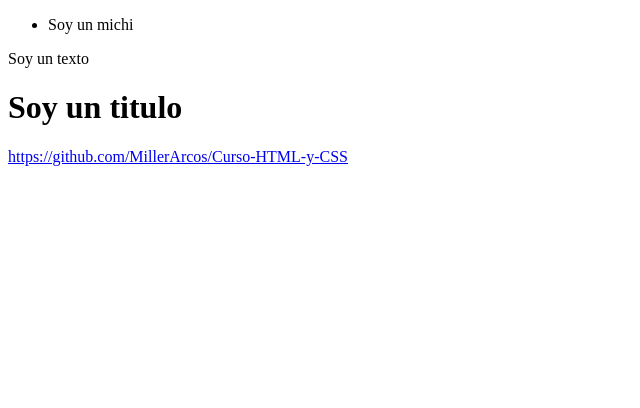
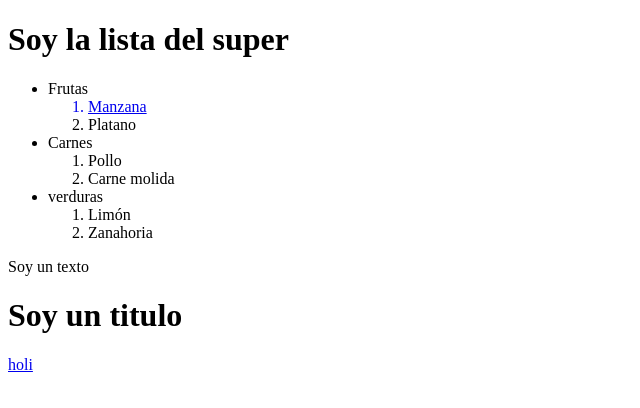
Before and after one commit to MillerArcos/Curso-HTML-y-CSS, a plain HTML site: page index.html in a window 1280 px wide. Shown: the whole page, without its empty margins (0-640 px from the left). Drawn offline with Linux system fonts and the light colour scheme.

Commit message:
cree lista del mercado

```diff
--- a/index.html
+++ b/index.html
@@ -13,23 +13,35 @@
             <nav></nav>
         </header>
         <main>
-            <section>
-                <article>
-
-                </article>
-            </section>
+            <h1>Soy la lista del super</h1>
             <ul>
-                <li>Soy un michi</li>
-            </ul>
-            <ol>
-
-            </ol>
+                <li>
+                    Frutas
+                    <ol>
+                        <a href="https://github.com/MillerArcos/Curso-HTML-y-CSS" target="_blank"> <li>Manzana</li> </a>
+                        <li>Platano</li>
+                    </ol>
+                </li>
+                <li>
+                    Carnes
+                    <ol>
+                        <li>Pollo</li>
+                        <li>Carne molida</li>
+                    </ol>
+                </li>
+                <li>
+                    verduras
+                    <ol>
+                        <li>Limón</li>
+                        <li>Zanahoria</li>
+                    </ol>
+                </li>
         </main>
         <footer>
 
         </footer>
         <p>Soy un texto</p>
         <h1>Soy un titulo</h1>
-        <a href="#">https://github.com/MillerArcos/Curso-HTML-y-CSS</a>
+        <a href="https://github.com/MillerArcos/Curso-HTML-y-CSS" target="_blank">holi</a>
     </body>
 </html>
```
